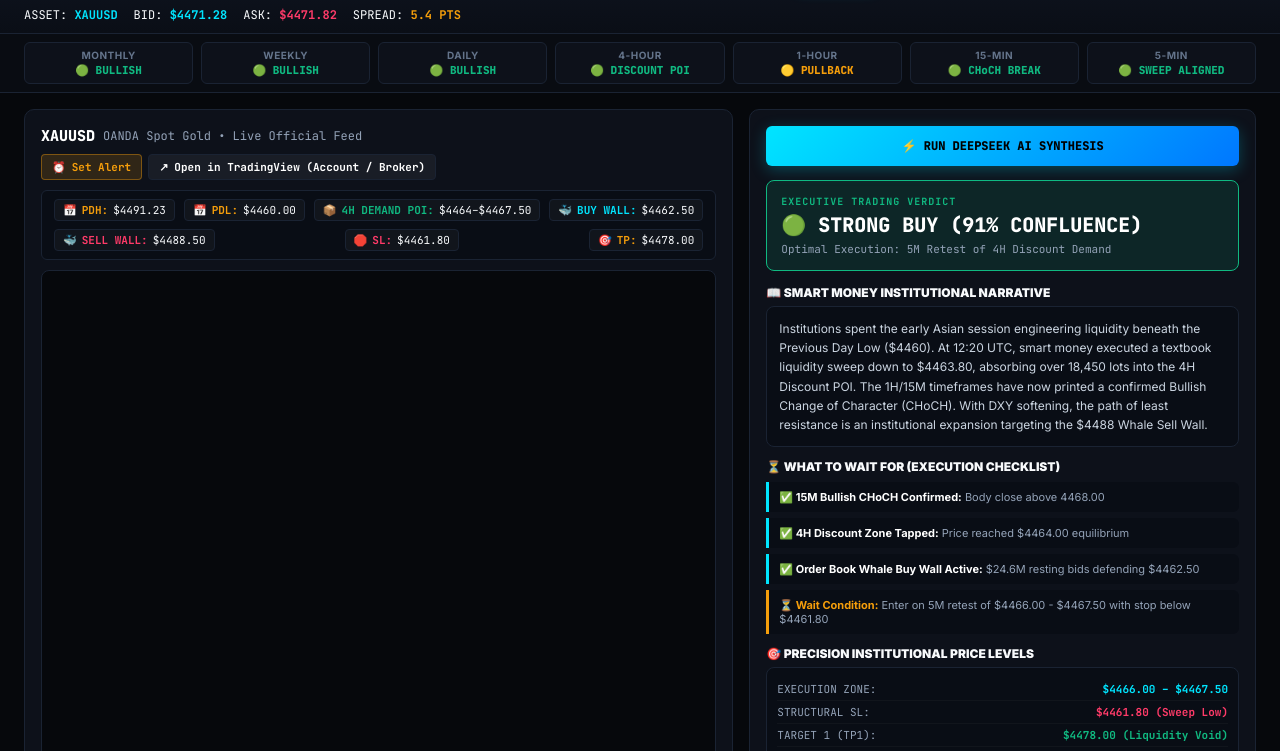
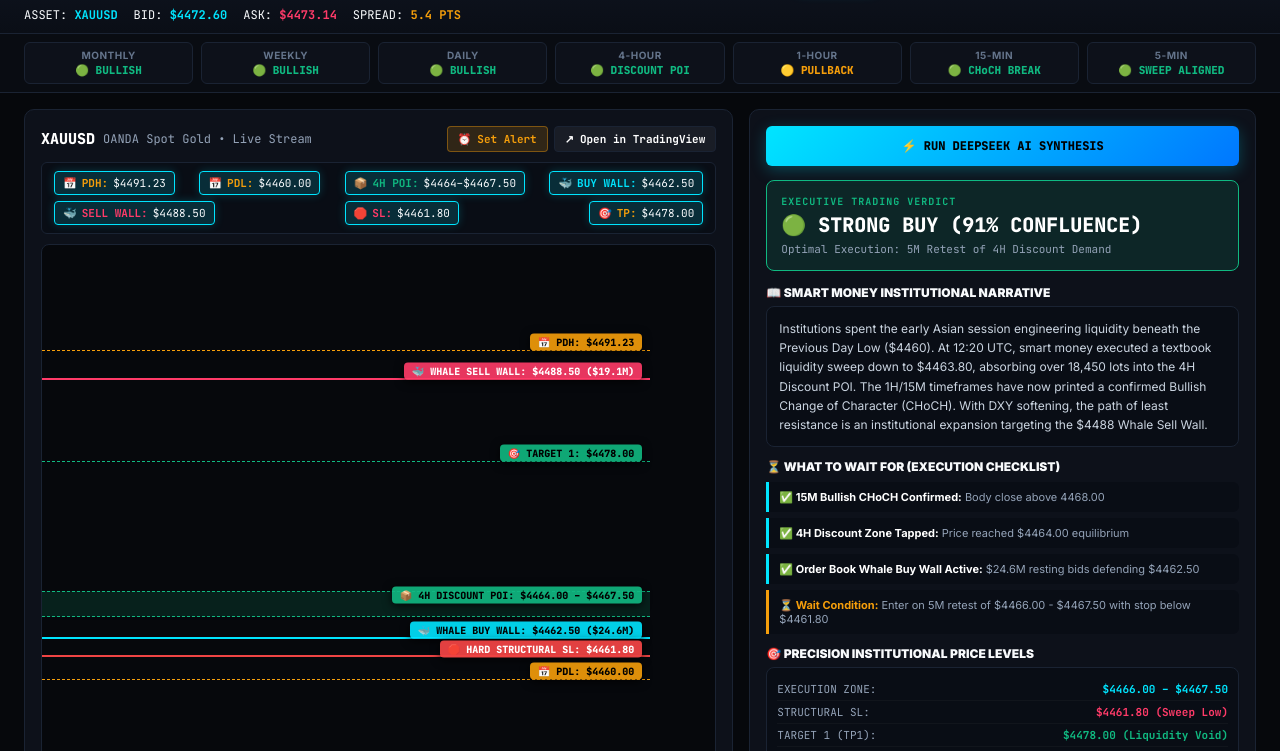
Before and after one commit to shaniversepvtltd-eng/mazrion-institutional-terminal, a website: page public/index.html in a window 1280 px wide. Shown: the part 49-800 px from the top of the page. Drawn offline with Linux system fonts and the light colour scheme; a script that the page names is missing.

Commit message:
Add interactive glass overlay marking lines across the real TradingView chart synced with parameter buttons

```diff
--- a/public/index.html
+++ b/public/index.html
@@ -250,7 +250,7 @@
             color: #000;
         }
 
-        /* Institutional Key Levels Bar */
+        /* Institutional Key Levels Bar & Interactive Toggles */
         .key-levels-bar {
             display: flex;
             align-items: center;
@@ -261,7 +261,7 @@
             border-radius: 6px;
             margin-bottom: 10px;
             flex-wrap: wrap;
-            gap: 8px;
+            gap: 6px;
             font-family: 'JetBrains Mono', monospace;
             font-size: 11px;
         }
@@ -270,17 +270,24 @@
             display: flex;
             align-items: center;
             gap: 5px;
-            background: rgba(255, 255, 255, 0.03);
+            background: rgba(255, 255, 255, 0.04);
             border: 1px solid var(--border-color);
-            padding: 3px 8px;
+            padding: 4px 8px;
             border-radius: 4px;
             cursor: pointer;
             transition: all 0.2s;
+            user-select: none;
+        }
+
+        .key-pill.active {
+            background: rgba(0, 229, 255, 0.15);
+            border-color: var(--accent-cyan);
+            box-shadow: 0 0 10px rgba(0, 229, 255, 0.2);
         }
 
         .key-pill:hover {
             border-color: var(--accent-cyan);
-            background: rgba(0, 229, 255, 0.1);
+            transform: translateY(-1px);
         }
 
         #chart-container {
@@ -291,6 +298,61 @@
             border: 1px solid var(--border-color);
             background: #06080C;
             position: relative;
+        }
+
+        /* Glass Overlay Lines Layer on Chart */
+        .chart-overlay-layer {
+            position: absolute;
+            top: 40px;
+            left: 0;
+            right: 65px;
+            bottom: 35px;
+            pointer-events: none;
+            z-index: 10;
+        }
+
+        .overlay-line {
+            position: absolute;
+            left: 0;
+            right: 0;
+            height: 0;
+            display: flex;
+            align-items: center;
+            justify-content: flex-end;
+            transition: opacity 0.25s ease, transform 0.25s ease;
+        }
+
+        .overlay-line.dashed {
+            border-top: 1.5px dashed;
+        }
+
+        .overlay-line.solid {
+            border-top: 2px solid;
+        }
+
+        .overlay-line-badge {
+            font-family: 'JetBrains Mono', monospace;
+            font-size: 10px;
+            font-weight: 800;
+            padding: 2px 8px;
+            border-radius: 4px;
+            margin-right: 8px;
+            box-shadow: 0 2px 10px rgba(0, 0, 0, 0.8);
+            transform: translateY(-50%);
+            display: inline-block;
+        }
+
+        .overlay-band {
+            position: absolute;
+            left: 0;
+            right: 0;
+            background: rgba(16, 185, 129, 0.14);
+            border-top: 1.5px dashed #10B981;
+            border-bottom: 1.5px dashed #10B981;
+            display: flex;
+            align-items: center;
+            justify-content: flex-end;
+            transition: opacity 0.25s ease;
         }
 
         /* 4-Pillar Summary Grid */
@@ -729,8 +791,8 @@
 
         <div style="font-family:'JetBrains Mono'; font-size:12px; display:flex; gap:16px;">
             <div>ASSET: <b style="color:var(--accent-cyan)">XAUUSD</b></div>
-            <div>BID: <b style="color:var(--accent-cyan)" id="hdr-bid">$4471.28</b></div>
-            <div>ASK: <b style="color:var(--accent-red)" id="hdr-ask">$4471.82</b></div>
+            <div>BID: <b style="color:var(--accent-cyan)" id="hdr-bid">$4472.60</b></div>
+            <div>ASK: <b style="color:var(--accent-red)" id="hdr-ask">$4473.14</b></div>
             <div>SPREAD: <b style="color:var(--accent-gold)" id="hdr-spread">5.4 PTS</b></div>
         </div>
     </header>
@@ -758,7 +820,7 @@
                     <div class="chart-header">
                         <div style="display:flex; align-items:center; gap:8px; font-family:'JetBrains Mono';">
                             <span style="font-weight:900; font-size:15px; color:#FFF;">XAUUSD</span>
-                            <span style="font-size:12px; color:var(--text-secondary);">OANDA Spot Gold • Live Official Feed</span>
+                            <span style="font-size:12px; color:var(--text-secondary);">OANDA Spot Gold • Live Stream</span>
                         </div>
                         <div class="chart-actions">
                             <button class="btn-action btn-alert" onclick="openAlertModal()">
@@ -766,26 +828,65 @@
                             </button>
                             <a href="https://www.tradingview.com/chart/?symbol=OANDA%3AXAUUSD" target="_blank" style="text-decoration:none;">
                                 <button class="btn-action">
-                                    <span>↗</span> <span>Open in TradingView (Account / Broker)</span>
+                                    <span>↗</span> <span>Open in TradingView</span>
                                 </button>
                             </a>
                         </div>
                     </div>
 
-                    <!-- Clean Institutional Key Levels HUD (Click to Set Alert) -->
+                    <!-- Clean Institutional Key Levels HUD (Click to Toggle Chart Line) -->
                     <div class="key-levels-bar">
-                        <div class="key-pill" onclick="quickSetAlert('PDH', 4491.23)">📅 <b style="color:var(--accent-gold)">PDH:</b> $4491.23</div>
-                        <div class="key-pill" onclick="quickSetAlert('PDL', 4460.00)">📅 <b style="color:var(--accent-gold)">PDL:</b> $4460.00</div>
-                        <div class="key-pill" onclick="quickSetAlert('4H POI', 4464.00)">📦 <b style="color:var(--accent-green)">4H DEMAND POI:</b> $4464–$4467.50</div>
-                        <div class="key-pill" onclick="quickSetAlert('BUY WALL', 4462.50)">🐳 <b style="color:var(--accent-cyan)">BUY WALL:</b> $4462.50</div>
-                        <div class="key-pill" onclick="quickSetAlert('SELL WALL', 4488.50)">🐳 <b style="color:var(--accent-red)">SELL WALL:</b> $4488.50</div>
-                        <div class="key-pill" onclick="quickSetAlert('SL', 4461.80)">🛑 <b style="color:var(--accent-red)">SL:</b> $4461.80</div>
-                        <div class="key-pill" onclick="quickSetAlert('TP', 4478.00)">🎯 <b style="color:var(--accent-gold)">TP:</b> $4478.00</div>
+                        <div class="key-pill active" id="pill-pdh" onclick="toggleOverlayLine('pdh')">📅 <b style="color:var(--accent-gold)">PDH:</b> $4491.23</div>
+                        <div class="key-pill active" id="pill-pdl" onclick="toggleOverlayLine('pdl')">📅 <b style="color:var(--accent-gold)">PDL:</b> $4460.00</div>
+                        <div class="key-pill active" id="pill-poi" onclick="toggleOverlayLine('poi')">📦 <b style="color:var(--accent-green)">4H POI:</b> $4464–$4467.50</div>
+                        <div class="key-pill active" id="pill-buywall" onclick="toggleOverlayLine('buywall')">🐳 <b style="color:var(--accent-cyan)">BUY WALL:</b> $4462.50</div>
+                        <div class="key-pill active" id="pill-sellwall" onclick="toggleOverlayLine('sellwall')">🐳 <b style="color:var(--accent-red)">SELL WALL:</b> $4488.50</div>
+                        <div class="key-pill active" id="pill-sl" onclick="toggleOverlayLine('sl')">🛑 <b style="color:var(--accent-red)">SL:</b> $4461.80</div>
+                        <div class="key-pill active" id="pill-tp" onclick="toggleOverlayLine('tp')">🎯 <b style="color:var(--accent-gold)">TP:</b> $4478.00</div>
                     </div>
 
-                    <!-- Official TradingView Real-Time Chart Container -->
+                    <!-- Official TradingView Real-Time Chart Container with Glass Overlay Lines -->
                     <div id="chart-container">
+                        <!-- TradingView Embed -->
                         <div id="tradingview_xauusd" style="height:100%; width:100%;"></div>
+
+                        <!-- Interactive Marking Overlay Lines Layer -->
+                        <div class="chart-overlay-layer" id="chart-overlay-layer">
+                            <!-- PDH Line -->
+                            <div class="overlay-line dashed" id="line-pdh" style="top: 14%; border-color: #F59E0B;">
+                                <span class="overlay-line-badge" style="background: rgba(245, 158, 11, 0.9); color: #000;">📅 PDH: $4491.23</span>
+                            </div>
+
+                            <!-- Sell Wall Line -->
+                            <div class="overlay-line solid" id="line-sellwall" style="top: 20%; border-color: #FF3B69;">
+                                <span class="overlay-line-badge" style="background: rgba(255, 59, 105, 0.9); color: #FFF;">🐳 WHALE SELL WALL: $4488.50 ($19.1M)</span>
+                            </div>
+
+                            <!-- TP1 Line -->
+                            <div class="overlay-line dashed" id="line-tp" style="top: 38%; border-color: #10B981;">
+                                <span class="overlay-line-badge" style="background: rgba(16, 185, 129, 0.9); color: #000;">🎯 TARGET 1: $4478.00</span>
+                            </div>
+
+                            <!-- 4H Demand POI Band -->
+                            <div class="overlay-band" id="line-poi" style="top: 66%; height: 26px;">
+                                <span class="overlay-line-badge" style="background: rgba(16, 185, 129, 0.9); color: #000;">📦 4H DISCOUNT POI: $4464.00 – $4467.50</span>
+                            </div>
+
+                            <!-- Buy Wall Line -->
+                            <div class="overlay-line solid" id="line-buywall" style="top: 76%; border-color: #00E5FF;">
+                                <span class="overlay-line-badge" style="background: rgba(0, 229, 255, 0.9); color: #000;">🐳 WHALE BUY WALL: $4462.50 ($24.6M)</span>
+                            </div>
+
+                            <!-- Structural SL Line -->
+                            <div class="overlay-line solid" id="line-sl" style="top: 80%; border-color: #EF4444;">
+                                <span class="overlay-line-badge" style="background: rgba(239, 68, 68, 0.95); color: #FFF;">🛑 HARD STRUCTURAL SL: $4461.80</span>
+                            </div>
+
+                            <!-- PDL Line -->
+                            <div class="overlay-line dashed" id="line-pdl" style="top: 85%; border-color: #F59E0B;">
+                                <span class="overlay-line-badge" style="background: rgba(245, 158, 11, 0.9); color: #000;">📅 PDL: $4460.00</span>
+                            </div>
+                        </div>
                     </div>
 
                     <!-- 4-Pillar Grid -->
@@ -917,7 +1018,7 @@
                     <!-- Current Price Separator -->
                     <div class="ladder-row ladder-current">
                         <span>🎯 ACTIVE GOLD BID / ASK</span>
-                        <span id="dom-live-bid-ask">$4471.28 / $4471.82</span>
+                        <span id="dom-live-bid-ask">$4472.60 / $4473.14</span>
                     </div>
 
                     <!-- Dynamic Live Bids Container -->
@@ -1119,7 +1220,7 @@
         let tvWidget = new TradingView.widget({
             "autosize": true,
             "symbol": "OANDA:XAUUSD",
-            "interval": "1",
+            "interval": "5",
             "timezone": "Etc/UTC",
             "theme": "dark",
             "style": "1",
@@ -1143,6 +1244,29 @@
 
             document.getElementById(`tab-${tabId}`).classList.add('active');
             event.target.classList.add('active');
+        }
+
+        // Overlay Lines Toggle State
+        const overlayLinesState = {
+            pdh: true,
+            pdl: true,
+            poi: true,
+            buywall: true,
+            sellwall: true,
+            sl: true,
+            tp: true
+        };
+
+        function toggleOverlayLine(key) {
+            overlayLinesState[key] = !overlayLinesState[key];
+            const pill = document.getElementById(`pill-${key}`);
+            const line = document.getElementById(`line-${key}`);
+
+            if (pill) pill.classList.toggle('active', overlayLinesState[key]);
+            if (line) {
+                line.style.opacity = overlayLinesState[key] ? '1' : '0';
+                line.style.pointerEvents = overlayLinesState[key] ? 'auto' : 'none';
+            }
         }
 
         // Alert Manager System
@@ -1183,12 +1307,6 @@
 
         function setModalPrice(price) {
             document.getElementById('alert-target-price').value = price;
-        }
-
-        function quickSetAlert(label, price) {
-            document.getElementById('alert-target-price').value = price;
-            document.getElementById('alert-target-label').value = `${label} Alert`;
-            openAlertModal();
         }
 
         function saveAlert() {
@@ -1277,7 +1395,7 @@
         }
 
         // Dynamic Order Flow DOM Re-rendering Engine
-        let liveBid = 4471.28;
+        let liveBid = 4472.60;
         let liveSpreadPts = 5.4;
         let liveAsk = liveBid + (liveSpreadPts * 0.1);
 
@@ -1342,7 +1460,7 @@
             if (cvdHeader) cvdHeader.innerText = `+${cvdVal.toLocaleString()} OZ`;
         }
 
-        // Initialize DOM
+        // Initialize DOM & Alerts
         updateDomLadder(liveBid, liveAsk);
         renderAlerts();
 
@@ -1352,7 +1470,7 @@
             liveSpreadPts = 5.4 + (Math.random() - 0.5) * 0.5;
             const spreadDollars = liveSpreadPts * 0.1;
 
-            liveBid = 4471.28 + jitter;
+            liveBid = 4472.60 + jitter;
             liveAsk = liveBid + spreadDollars;
 
             // Update Top Header
```
